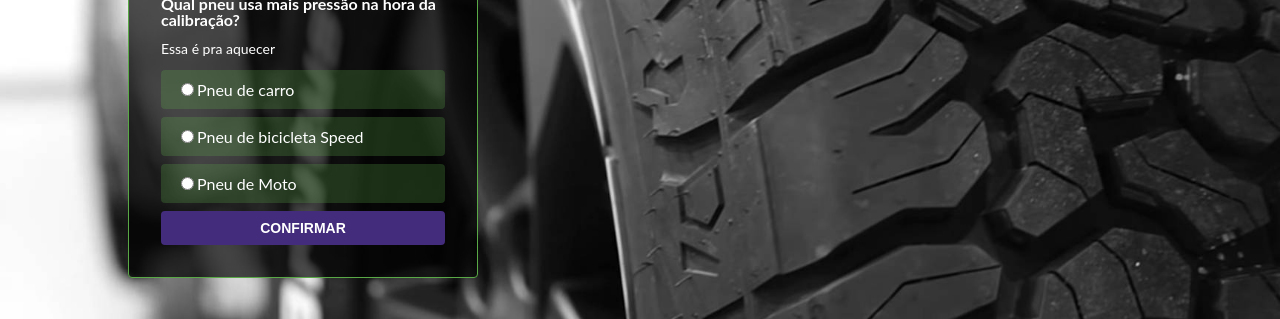
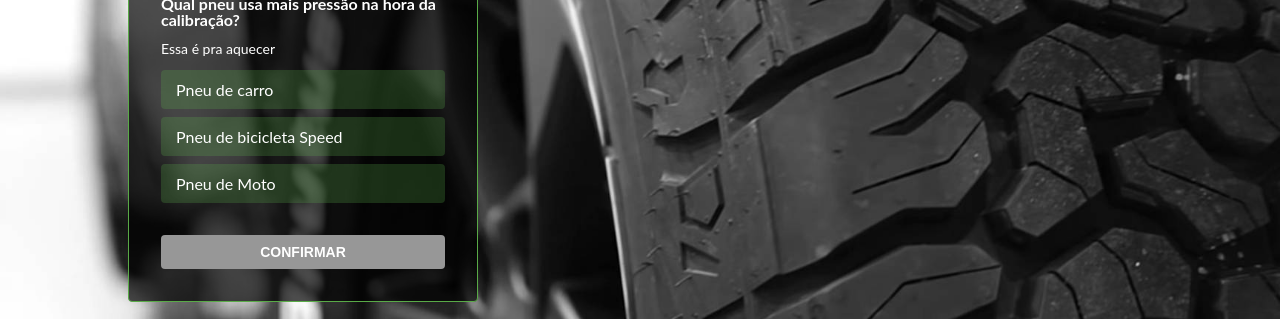
Before and after one commit to Wprosdocimo/imersao-react2-aluraquiz, a Next.js app: page /quiz in a window 1280 px wide. Shown: the part 457-776 px from the top of the page. Built offline with nearby package versions, Linux system fonts and the light colour scheme.

Commit message:
Parcial 2 Aula 4 com loading

```diff
--- a/pages/quiz.js
+++ b/pages/quiz.js
@@ -10,6 +10,8 @@ import Footer from '../src/components/Footer';
 import Widget from '../src/components/Widget';
 import QuizContainer from '../src/components/QuizContainer';
 import Button from '../src/components/Button';
+import LoadingQuiz from '../src/components/Loading';
+import AlternativesForm from '../src/components/AlternativesForm';
 
 function LoadingWidget() {
   return (
@@ -17,8 +19,54 @@ function LoadingWidget() {
       <Widget.Header>
         Carregando
       </Widget.Header>
+      <Widget.Content
+        style={{
+          display: 'flex',
+          justifyContent: 'center',
+          padding: '0px',
+        }}
+      >
+        <LoadingQuiz />
+      </Widget.Content>
+    </Widget>
+  );
+}
+
+function ResultWidget({ name, results }) {
+  return (
+    <Widget>
+      <Widget.Header>
+        Tela de Resultado:
+      </Widget.Header>
       <Widget.Content>
-        [Desafio do Loading]
+        <p>{`Parabéns ${name}`}</p>
+        <p>
+          Você acertou
+          {' '}
+          {results.reduce((somatoriaAtual, resultadoAtual) => {
+            const isAcerto = resultadoAtual === true;
+            if (isAcerto) {
+              return somatoriaAtual + 1;
+            }
+            return somatoriaAtual;
+          }, 0)}
+          {/* {results.filter((x) => x).lenght} */}
+          {' '}
+          perguntas
+        </p>
+        <ul>
+          {results.map((result, index) => (
+            <li>
+              #
+              {`${index + 1} `}
+              Resultado:
+              {result === true
+                ? ' Acertou'
+                : ' Errou'
+              }
+            </li>
+          ))}
+        </ul>
       </Widget.Content>
     </Widget>
   );
@@ -29,8 +77,14 @@ function QuestionWidget({
   questionIndex,
   totalQuestions,
   onSubmit,
+  addResults,
 }) {
+  const [selectedAlternative, setSelectedAlternative] = React.useState(undefined);
+  const [isQuestionSubmited, setIsQuestionSubmited] = React.useState(false);
   const questionId = `question__${questionIndex}`;
+  const isCorrect = selectedAlternative === question.answer;
+  const hasAlternativeSelected = selectedAlternative !== undefined;
+
   return (
     <Widget>
       <Widget.Header>
@@ -43,8 +97,7 @@ function QuestionWidget({
         style={{
           width: '100%',
           height: '150px',
-          objectFit: 'cover',
-
+          objectFit: 'cover'
         }}
         src={question.image}
       />
@@ -56,22 +109,37 @@ function QuestionWidget({
           {question.description}
         </p>
 
-        <form
+        <AlternativesForm
           onSubmit={(infosDoEvento) => {
             infosDoEvento.preventDefault();
-            onSubmit();
+            setIsQuestionSubmited(true);
+            setTimeout(() => {
+              addResults(isCorrect);
+              onSubmit();
+              setIsQuestionSubmited(false);
+              setSelectedAlternative(undefined);
+            }, 3 * 1000);
           }}
         >
           {question.alternatives.map((alternative, alternativeIndex) => {
             const alternativeId = `alternative__${alternativeIndex}`;
+            const alternativeStatus = isCorrect ? 'SUCCESS' : 'ERROR';
+            const isSelected = selectedAlternative === alternativeIndex;
             return (
               <Widget.Topic
                 as="label"
+                key={alternativeId}
                 htmlFor={alternativeId}
+                data-selected={isSelected}
+                data-status={isQuestionSubmited && alternativeStatus}
               >
                 <input
+                  style={{ display: 'none' }}
                   id={alternativeId}
                   name={questionId}
+                  onChange={() => {
+                    setSelectedAlternative(alternativeIndex);
+                  }}
                   type="radio"
                 />
                 {alternative}
@@ -81,10 +149,12 @@ function QuestionWidget({
           {/* <pre>
             {JSON.stringify(question, null, 4)}
           </pre> */}
-          <Button type="submit">
+          <Button type="submit" disabled={!hasAlternativeSelected}>
             Confirmar
           </Button>
-        </form>
+          {/* {isQuestionSubmited && isCorrect && <p>Você Acertou</p>}
+          {isQuestionSubmited && !isCorrect && <p>Você Errou</p>} */}
+        </AlternativesForm>
       </Widget.Content>
     </Widget>
   );
@@ -100,11 +170,19 @@ export default function QuizPage() {
   const router = useRouter();
   const { name } = router.query;
   const [screenState, setScreenState] = React.useState(screenStates.LOADING);
+  const [results, setResults] = React.useState([]);
   console.log('Perguntas', db.questions);
   const totalQuestions = db.questions.length;
   const [currentQuestion, setCurrentQuestion] = React.useState(0);
   const questionIndex = currentQuestion;
   const question = db.questions[questionIndex];
+
+  function addResults(result) {
+    setResults([
+      ...results,
+      result,
+    ]);
+  }
 
   // [React chama de: Efeitos || Efects]
   // nasce === didMount
@@ -114,7 +192,7 @@ export default function QuizPage() {
   React.useEffect(() => {
     setTimeout(() => {
       setScreenState(screenStates.QUIZ);
-    }, 2 * 1000);
+    }, 3 * 1000);
   }, []);
 
   function handleSubmitQuiz() {
@@ -146,10 +224,11 @@ export default function QuizPage() {
             questionIndex={questionIndex}
             totalQuestions={totalQuestions}
             onSubmit={handleSubmitQuiz}
+            addResults={addResults}
           />
         )}
         {screenState === screenStates.LOADING && <LoadingWidget />}
-        {screenState === screenStates.RESULT && <div>Você acertou X questões, parabéns!</div>}
+        {screenState === screenStates.RESULT && <ResultWidget name={name} results={results} />}
       </QuizContainer>
     </QuizBackground>
   );
--- /dev/null
+++ b/src/components/AlternativesForm/index.js
@@ -0,0 +1,24 @@
+import styled from 'styled-components';
+
+const AlternativesForm = styled.form`
+  label {
+    &[data-selected="true"] {
+      background-color: ${({ theme }) => `${theme.colors.primary}40`};
+
+      &[data-status="SUCCESS"] {
+        background-color: ${({ theme }) => theme.colors.success};
+      }
+      &[data-status="ERROR"] {
+        background-color: ${({ theme }) => theme.colors.wrong};
+      }
+    }
+    &:focus {
+      opacity: 1;
+    }
+  }
+  button {
+    margin-top: 24px;
+  }
+`;
+
+export default AlternativesForm;
--- /dev/null
+++ b/src/components/Loading/index.js
@@ -0,0 +1,51 @@
+import React from 'react';
+import styled, { keyframes } from 'styled-components';
+
+const lds = keyframes`
+  0% {
+    top: 8px;
+    height: 64px;
+  }
+  50%, 100% {
+    top: 24px;
+    height: 32px;
+  }
+`;
+
+const LoadingDiv = styled.div`
+  display: inline-block;
+  position: relative;
+  width: 80px;
+  height: 80px;
+
+  div {
+    display: inline-block;
+    position: absolute;
+    left: 8px;
+    width: 16px;
+    background: ${({ theme }) => theme.colors.primary};
+    animation: ${lds} 1.2s cubic-bezier(0, 0.5, 0.5, 1) infinite;
+  }
+  div:nth-child(1) {
+    left: 8px;
+    animation-delay: -0.24s;
+  }
+  div:nth-child(2) {
+    left: 32px;
+    animation-delay: -0.12s;
+  }
+  div:nth-child(3) {
+    left: 56px;
+    animation-delay: 0;
+  }
+`;
+
+export default function LoadingQuiz() {
+  return (
+    <LoadingDiv>
+      <div />
+      <div />
+      <div />
+    </LoadingDiv>
+  );
+}
```
